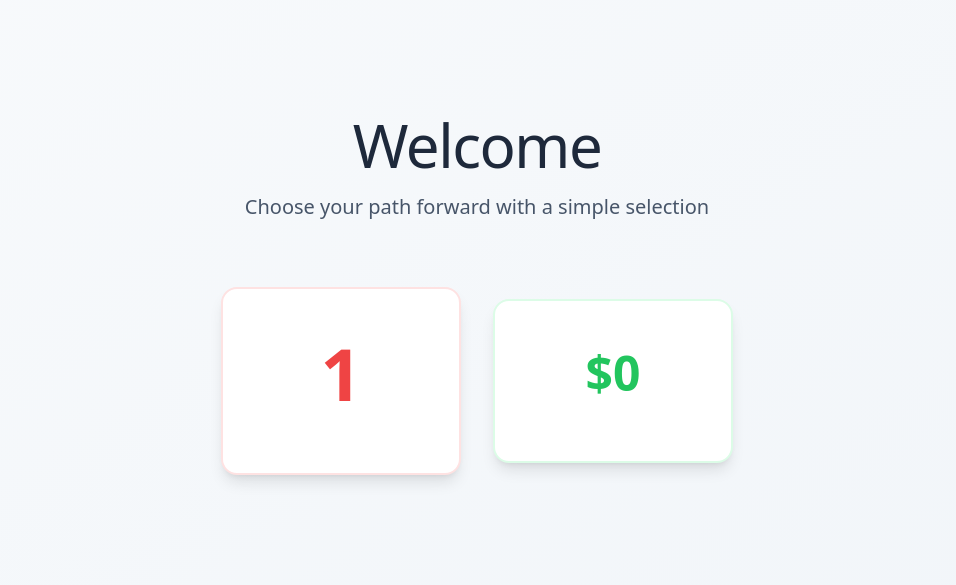
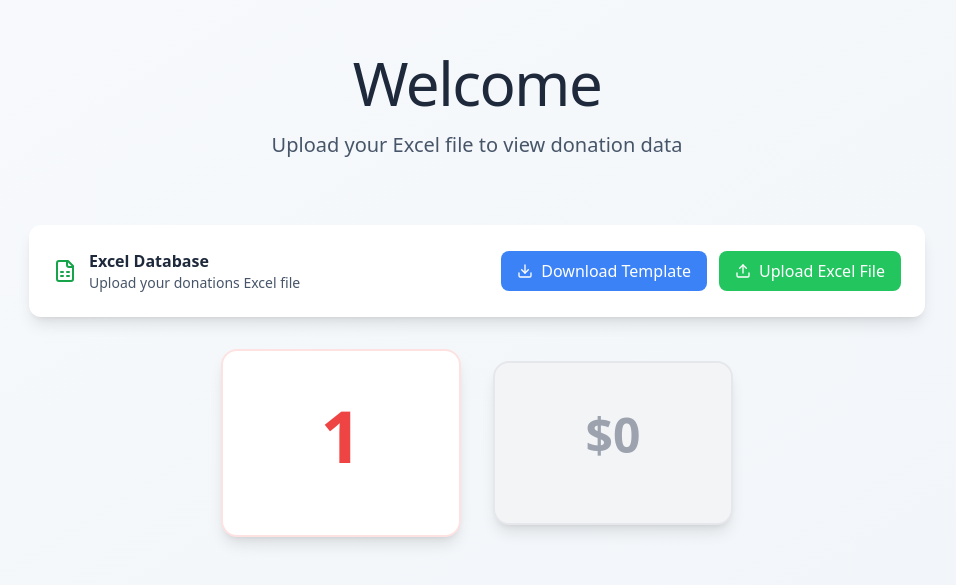
Before and after one commit to sayprob/website-for-yassin, a React (Vite) app: page / in a window 1280 px wide. Shown: the part 105-690 px from the top of the page, without its empty margins (163-1119 px from the left). Built offline with nearby package versions, Linux system fonts and the light colour scheme.

Commit message:
Add Excel file database support

```diff
--- a/package.json
+++ b/package.json
@@ -12,7 +12,8 @@
   "dependencies": {
     "lucide-react": "^0.344.0",
     "react": "^18.3.1",
-    "react-dom": "^18.3.1"
+    "react-dom": "^18.3.1",
+    "xlsx": "^0.18.5"
   },
   "devDependencies": {
     "@eslint/js": "^9.9.1",
--- a/src/App.tsx
+++ b/src/App.tsx
@@ -1,50 +1,41 @@
 import React from 'react';
 import { useState } from 'react';
 import { Plus, ArrowLeft } from 'lucide-react';
+import { FileUpload } from './components/FileUpload';
+import { DonationData } from './types';
 
 function App() {
   const [showYears, setShowYears] = useState(false);
   const [selectedYear, setSelectedYear] = useState<number | null>(null);
-  const [donations, setDonations] = useState<{[key: string]: Array<{name: string, amount: number}>}>({});
+  const [donations, setDonations] = useState<DonationData>({});
   const [showAddForm, setShowAddForm] = useState<{month: string} | null>(null);
   const [newDonorName, setNewDonorName] = useState('');
   const [newDonorAmount, setNewDonorAmount] = useState('');
 
-  const currentYear = new Date().getFullYear();
-  const years = Array.from({ length: 5 }, (_, i) => currentYear - i);
   const months = [
     'January', 'February', 'March', 'April', 'May', 'June',
     'July', 'August', 'September', 'October', 'November', 'December'
   ];
 
-  // Generate random donations for demo
-  const generateRandomDonations = (year: number) => {
-    const key = `${year}`;
-    if (donations[key]) return donations[key];
-
-    const randomNames = ['John Smith', 'Sarah Johnson', 'Mike Davis', 'Emily Brown', 'David Wilson', 'Lisa Garcia', 'Tom Anderson', 'Maria Rodriguez', 'James Taylor', 'Jennifer Lee'];
-    const newDonations: {[key: string]: Array<{name: string, amount: number}>} = {};
-
-    months.forEach(month => {
-      const monthKey = `${year}-${month}`;
-      const numDonations = Math.floor(Math.random() * 4) + 1; // 1-4 donations per month
-      newDonations[monthKey] = [];
-
-      for (let i = 0; i < numDonations; i++) {
-        newDonations[monthKey].push({
-          name: randomNames[Math.floor(Math.random() * randomNames.length)],
-          amount: Math.floor(Math.random() * 500) + 25 // $25-$525
-        });
+  // Get available years from the donations data
+  const getAvailableYears = () => {
+    const yearsSet = new Set<number>();
+    Object.keys(donations).forEach(key => {
+      const year = parseInt(key.split('-')[0]);
+      if (!isNaN(year)) {
+        yearsSet.add(year);
       }
     });
+    return Array.from(yearsSet).sort((a, b) => b - a); // Sort descending
+  };
 
-    setDonations(prev => ({ ...prev, ...newDonations }));
-    return newDonations;
+  const handleDataLoaded = (data: DonationData) => {
+    setDonations(data);
+    setShowYears(true);
   };
 
   const handleYearClick = (year: number) => {
     setSelectedYear(year);
-    generateRandomDonations(year);
   };
 
   const handleAddDonation = (month: string) => {
@@ -75,8 +66,11 @@ function App() {
   };
 
   const getAllYearsTotal = () => {
+    const years = getAvailableYears();
     return years.reduce((total, year) => total + getYearTotal(year), 0);
   };
+
+  const availableYears = getAvailableYears();
 
   return (
     <div className="min-h-screen bg-gradient-to-br from-slate-50 to-slate-100 flex items-center justify-center p-6">
@@ -89,9 +83,12 @@ function App() {
                 Welcome
               </h1>
               <p className="text-xl text-slate-600 font-light max-w-2xl mx-auto leading-relaxed">
-                Choose your path forward with a simple selection
+                Upload your Excel file to view donation data
               </p>
             </div>
+
+            {/* File Upload */}
+            <FileUpload onDataLoaded={handleDataLoaded} />
 
             {/* Buttons Section */}
             <div className="flex flex-col md:flex-row gap-8 justify-center items-center">
@@ -107,15 +104,18 @@ function App() {
 
               {/* Right Button - Green */}
               <button
-                onClick={() => setShowYears(true)}
-                className="group relative bg-white hover:bg-green-50 border-2 border-green-100 hover:border-green-200 rounded-2xl p-8 md:p-12 shadow-lg hover:shadow-xl transition-all duration-300 transform hover:-translate-y-1 min-w-[200px] md:min-w-[240px]"
+                onClick={() => availableYears.length > 0 && setShowYears(true)}
+                disabled={availableYears.length === 0}
+                className={`group relative ${availableYears.length > 0 ? 'bg-white hover:bg-green-50 border-2 border-green-100 hover:border-green-200' : 'bg-gray-100 border-2 border-gray-200 cursor-not-allowed'} rounded-2xl p-8 md:p-12 shadow-lg ${availableYears.length > 0 ? 'hover:shadow-xl' : ''} transition-all duration-300 ${availableYears.length > 0 ? 'transform hover:-translate-y-1' : ''} min-w-[200px] md:min-w-[240px]`}
               >
                 <div className="text-center">
-                  <div className="text-4xl md:text-5xl font-bold text-green-500 mb-4 group-hover:scale-110 transition-transform duration-300">
+                  <div className={`text-4xl md:text-5xl font-bold ${availableYears.length > 0 ? 'text-green-500' : 'text-gray-400'} mb-4 ${availableYears.length > 0 ? 'group-hover:scale-110' : ''} transition-transform duration-300`}>
                     ${getAllYearsTotal().toLocaleString()}
                   </div>
                 </div>
-                <div className="absolute inset-0 bg-green-500 rounded-2xl opacity-0 group-hover:opacity-5 transition-opacity duration-300"></div>
+                {availableYears.length > 0 && (
+                  <div className="absolute inset-0 bg-green-500 rounded-2xl opacity-0 group-hover:opacity-5 transition-opacity duration-300"></div>
+                )}
               </button>
             </div>
           </>
@@ -136,7 +136,7 @@ function App() {
 
             {/* Year Buttons */}
             <div className="grid grid-cols-1 sm:grid-cols-2 lg:grid-cols-5 gap-6 justify-center">
-              {years.map((year, index) => (
+              {availableYears.map((year) => (
                 <button
                   key={year}
                   onClick={() => handleYearClick(year)}
--- /dev/null
+++ b/src/components/FileUpload.tsx
@@ -0,0 +1,69 @@
+import React, { useRef } from 'react';
+import { Upload, Download, FileSpreadsheet } from 'lucide-react';
+import { readExcelFile, downloadExcelTemplate } from '../utils/excelReader';
+import { DonationData } from '../types';
+
+interface FileUploadProps {
+  onDataLoaded: (data: DonationData) => void;
+}
+
+export const FileUpload: React.FC<FileUploadProps> = ({ onDataLoaded }) => {
+  const fileInputRef = useRef<HTMLInputElement>(null);
+
+  const handleFileUpload = async (event: React.ChangeEvent<HTMLInputElement>) => {
+    const file = event.target.files?.[0];
+    if (!file) return;
+
+    try {
+      const data = await readExcelFile(file);
+      onDataLoaded(data);
+    } catch (error) {
+      alert('Error reading Excel file. Please check the format and try again.');
+      console.error('Excel read error:', error);
+    }
+  };
+
+  const handleUploadClick = () => {
+    fileInputRef.current?.click();
+  };
+
+  return (
+    <div className="bg-white rounded-xl shadow-lg p-6 mb-8">
+      <div className="flex flex-col md:flex-row gap-4 items-center justify-between">
+        <div className="flex items-center gap-3">
+          <FileSpreadsheet className="w-6 h-6 text-green-600" />
+          <div>
+            <h3 className="font-semibold text-slate-800">Excel Database</h3>
+            <p className="text-sm text-slate-600">Upload your donations Excel file</p>
+          </div>
+        </div>
+
+        <div className="flex gap-3">
+          <button
+            onClick={downloadExcelTemplate}
+            className="flex items-center gap-2 px-4 py-2 bg-blue-500 hover:bg-blue-600 text-white rounded-lg transition-colors duration-200"
+          >
+            <Download className="w-4 h-4" />
+            Download Template
+          </button>
+
+          <button
+            onClick={handleUploadClick}
+            className="flex items-center gap-2 px-4 py-2 bg-green-500 hover:bg-green-600 text-white rounded-lg transition-colors duration-200"
+          >
+            <Upload className="w-4 h-4" />
+            Upload Excel File
+          </button>
+        </div>
+      </div>
+
+      <input
+        ref={fileInputRef}
+        type="file"
+        accept=".xlsx,.xls"
+        onChange={handleFileUpload}
+        className="hidden"
+      />
+    </div>
+  );
+};
--- /dev/null
+++ b/src/types.ts
@@ -0,0 +1,15 @@
+export interface Donation {
+  name: string;
+  amount: number;
+}
+
+export interface DonationData {
+  [key: string]: Donation[]; // key format: "YYYY-Month"
+}
+
+export interface ExcelRow {
+  Year?: number;
+  Month?: string;
+  'Donor Name'?: string;
+  'Donation Amount'?: number;
+}
--- /dev/null
+++ b/src/utils/excelReader.ts
@@ -0,0 +1,60 @@
+import * as XLSX from 'xlsx';
+import { DonationData, ExcelRow } from '../types';
+
+export const readExcelFile = (file: File): Promise<DonationData> => {
+  return new Promise((resolve, reject) => {
+    const reader = new FileReader();
+
+    reader.onload = (e) => {
+      try {
+        const data = e.target?.result;
+        const workbook = XLSX.read(data, { type: 'binary' });
+        const sheetName = workbook.SheetNames[0];
+        const worksheet = workbook.Sheets[sheetName];
+
+        // Convert to JSON
+        const jsonData: ExcelRow[] = XLSX.utils.sheet_to_json(worksheet);
+
+        // Transform to our format
+        const donationData: DonationData = {};
+
+        jsonData.forEach(row => {
+          if (row.Year && row.Month && row['Donor Name'] && row['Donation Amount']) {
+            const key = `${row.Year}-${row.Month}`;
+
+            if (!donationData[key]) {
+              donationData[key] = [];
+            }
+
+            donationData[key].push({
+              name: row['Donor Name'],
+              amount: row['Donation Amount']
+            });
+          }
+        });
+
+        resolve(donationData);
+      } catch (error) {
+        reject(error);
+      }
+    };
+
+    reader.onerror = () => reject(new Error('Failed to read file'));
+    reader.readAsBinaryString(file);
+  });
+};
+
+export const downloadExcelTemplate = () => {
+  const templateData = [
+    { Year: 2024, Month: 'January', 'Donor Name': 'John Smith', 'Donation Amount': 100 },
+    { Year: 2024, Month: 'January', 'Donor Name': 'Sarah Johnson', 'Donation Amount': 250 },
+    { Year: 2024, Month: 'February', 'Donor Name': 'Mike Davis', 'Donation Amount': 150 },
+    { Year: 2023, Month: 'December', 'Donor Name': 'Emily Brown', 'Donation Amount': 300 },
+  ];
+
+  const worksheet = XLSX.utils.json_to_sheet(templateData);
+  const workbook = XLSX.utils.book_new();
+  XLSX.utils.book_append_sheet(workbook, worksheet, 'Donations');
+
+  XLSX.writeFile(workbook, 'donations_template.xlsx');
+};
```
Also changed, not shown: 1 other file (tests, documents, lock files or other folders).
